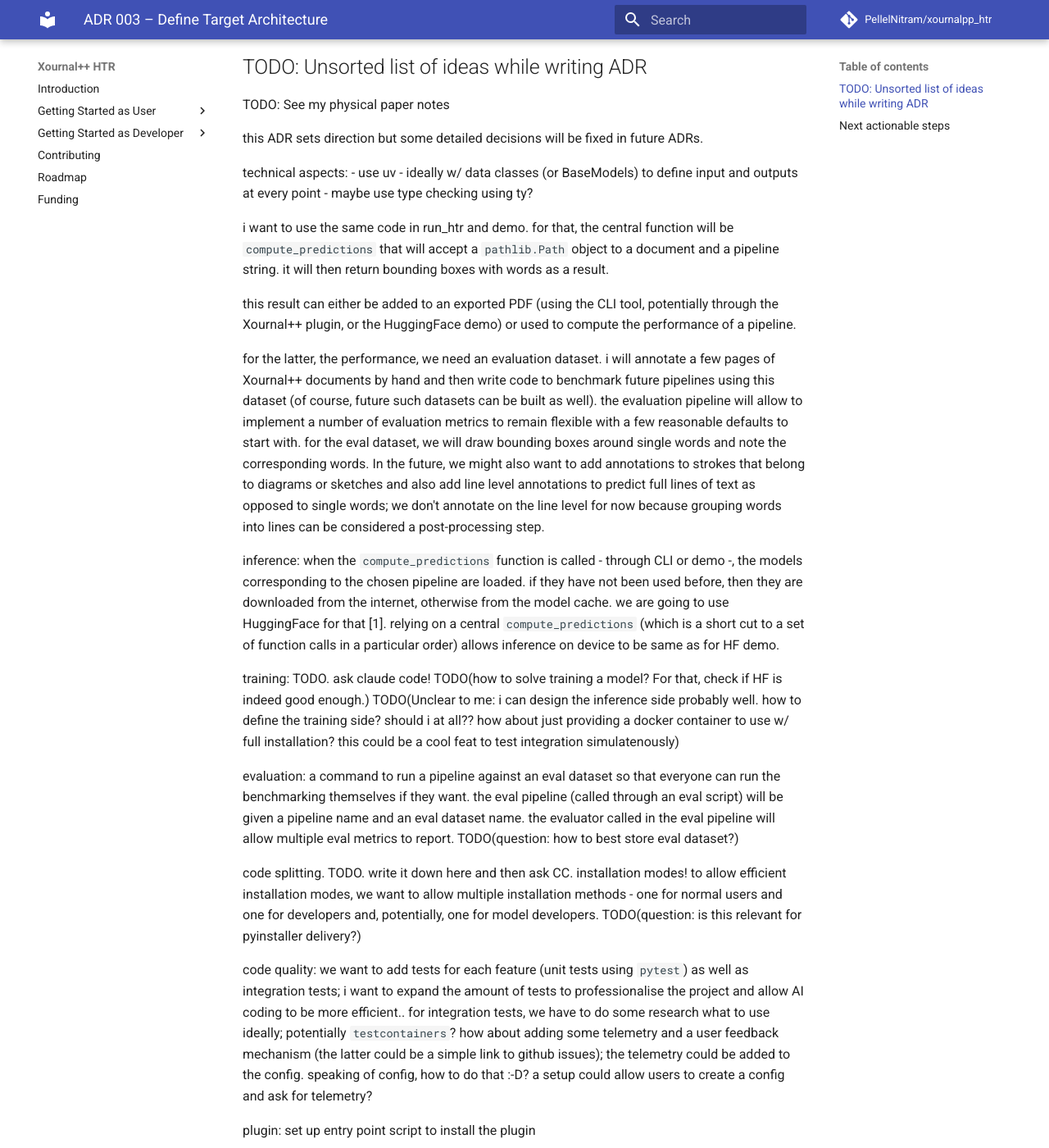
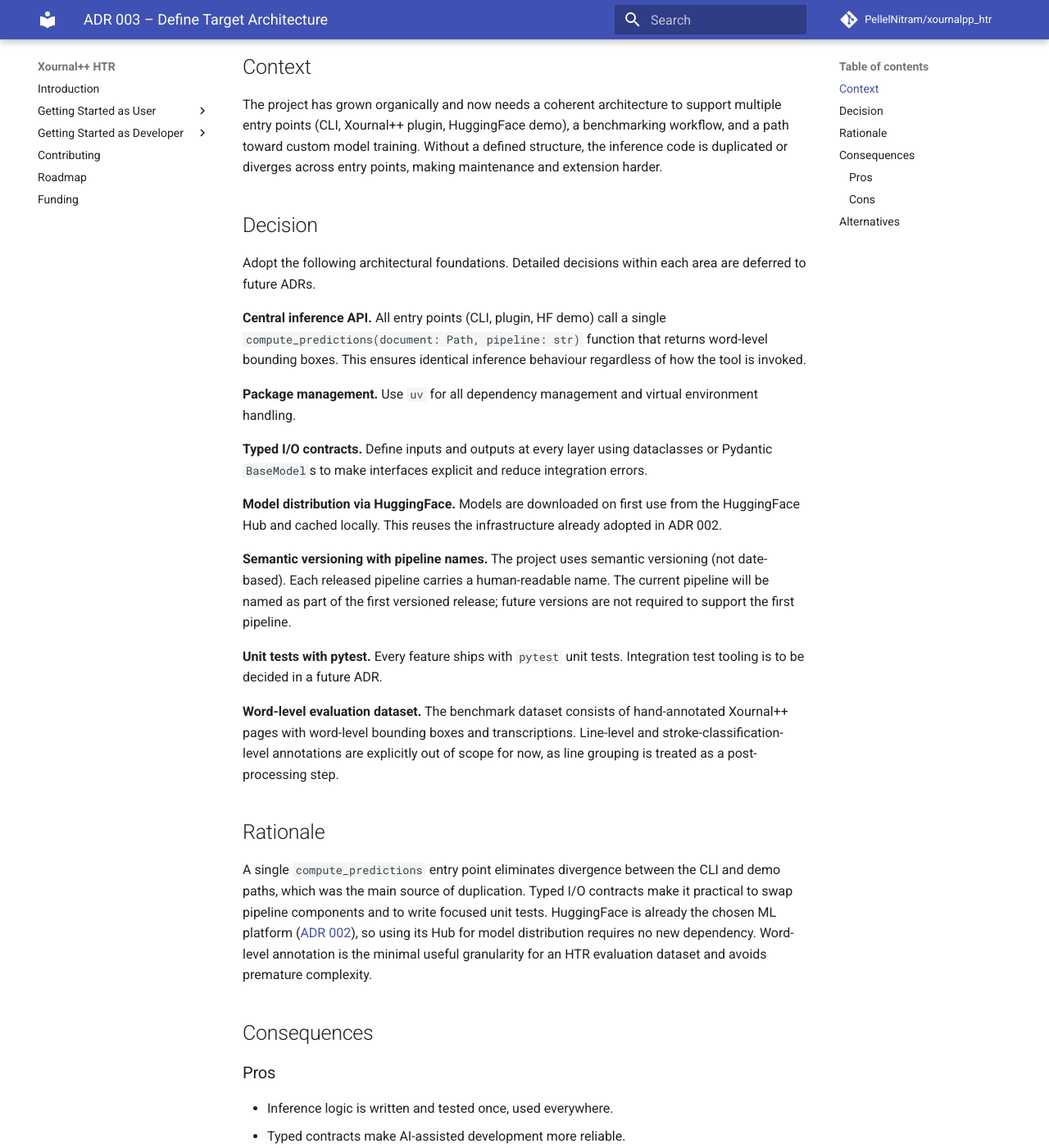
Before and after one commit to PellelNitram/xournalpp_htr, an MkDocs documentation site: the page built from docs/ADRs/003_define_target_architecture.md, in a window 1280 px wide and 1400 px high, scrolled down 316 px. Shown: the whole window at 82% size. Built offline with MkDocs 1.6.1 and Material for MkDocs 9.7.7, drawn with Linux system fonts in a browser that asks for light colours; comment, search, counter and statistics services are not loaded; some of the changed text lies outside the part shown.

Commit message:
Slim down ADR 003 to settled decisions only. [CC]

```diff
--- a/docs/ADRs/003_define_target_architecture.md
+++ b/docs/ADRs/003_define_target_architecture.md
@@ -1,48 +1,60 @@
 # ADR 003 – Define Target Architecture
 
-- Date: YYYY-MM-DD
-- Status: Accepted or Ongoing or Superseeded by [ADR]()
+- Date: 2026-03-03
+- Status: Accepted
 - PRD: None
-- Drivers: Name ([Link to Github handle](https://github.com/))
-- Deciders: Name ([Link to Github handle](https://github.com/))
+- Drivers: Martin Lellep ([@PellelNitram](https://github.com/PellelNitram/))
+- Deciders: Martin Lellep ([@PellelNitram](https://github.com/PellelNitram/))
 
-## TODO: Unsorted list of ideas while writing ADR
+## Context
 
-TODO: See my physical paper notes
+The project has grown organically and now needs a coherent architecture to support multiple entry points (CLI,
+Xournal++ plugin, HuggingFace demo), a benchmarking workflow, and a path toward custom model training.
+Without a defined structure, the inference code is duplicated or diverges across entry points, making
+maintenance and extension harder.
 
-this ADR sets direction but some detailed decisions will be fixed in future ADRs.
+## Decision
 
-technical aspects:
-- use uv
-- ideally w/ data classes (or BaseModels) to define input and outputs at every point
-- maybe use type checking using ty?
+Adopt the following architectural foundations. Detailed decisions within each area are deferred to future ADRs.
 
-i want to use the same code in run_htr and demo. for that, the central function will be `compute_predictions` that will accept a `pathlib.Path` object to a document and a pipeline string. it will then return bounding boxes with words as a result.
+**Central inference API.** All entry points (CLI, plugin, HF demo) call a single `compute_predictions(document: Path, pipeline: str)` function that returns word-level bounding boxes. This ensures identical inference behaviour regardless of how the tool is invoked.
 
-this result can either be added to an exported PDF (using the CLI tool, potentially through the Xournal++ plugin, or the HuggingFace demo) or used to compute the performance of a pipeline.
+**Package management.** Use `uv` for all dependency management and virtual environment handling.
 
-for the latter, the performance, we need an evaluation dataset. i will annotate a few pages of Xournal++ documents by hand and then write code to benchmark future pipelines using this dataset (of course, future such datasets can be built as well). the evaluation pipeline will allow to implement a number of evaluation metrics to remain flexible with a few reasonable defaults to start with. for the eval dataset, we will draw bounding boxes around single words and note the corresponding words. In the future, we might also want to add annotations to strokes that belong to diagrams or sketches and also add line level annotations to predict full lines of text as opposed to single words; we don't annotate on the line level for now because grouping words into lines can be considered a post-processing step.
+**Typed I/O contracts.** Define inputs and outputs at every layer using dataclasses or Pydantic `BaseModel`s to make interfaces explicit and reduce integration errors.
 
-inference: when the `compute_predictions` function is called - through CLI or demo -, the models corresponding to the chosen pipeline are loaded. if they have not been used before, then they are downloaded from the internet, otherwise from the model cache. we are going to use HuggingFace for that [1]. relying on a central `compute_predictions` (which is a short cut to a set of function calls in a particular order) allows inference on device to be same as for HF demo.
+**Model distribution via HuggingFace.** Models are downloaded on first use from the HuggingFace Hub and cached locally. This reuses the infrastructure already adopted in ADR 002.
 
-training: TODO. ask claude code! TODO(how to solve training a model? For that, check if HF is indeed good enough.) TODO(Unclear to me: i can design the inference side probably well. how to define the training side? should i at all?? how about just providing a docker container to use w/ full installation? this could be a cool feat to test integration simulatenously)
+**Semantic versioning with pipeline names.** The project uses semantic versioning (not date-based). Each released pipeline carries a human-readable name. The current pipeline will be named as part of the first versioned release; future versions are not required to support the first pipeline.
 
-evaluation: a command to run a pipeline against an eval dataset so that everyone can run the benchmarking themselves if they want. the eval pipeline (called through an eval script) will be given a pipeline name and an eval dataset name. the evaluator called in the eval pipeline will allow multiple eval metrics to report. TODO(question: how to best store eval dataset?)
+**Unit tests with pytest.** Every feature ships with `pytest` unit tests. Integration test tooling is to be decided in a future ADR.
 
-code splitting. TODO. write it down here and then ask CC. installation modes! to allow efficient installation modes, we want to allow multiple installation methods - one for normal users and one for developers and, potentially, one for model developers. TODO(question: is this relevant for pyinstaller delivery?)
+**Word-level evaluation dataset.** The benchmark dataset consists of hand-annotated Xournal++ pages with word-level bounding boxes and transcriptions. Line-level and stroke-classification-level annotations are explicitly out of scope for now, as line grouping is treated as a post-processing step.
 
-code quality: we want to add tests for each feature (unit tests using `pytest`) as well as integration tests; i want to expand the amount of tests to professionalise the project and allow AI coding to be more efficient.. for integration tests, we have to do some research what to use ideally; potentially `testcontainers`? how about adding some telemetry and a user feedback mechanism (the latter could be a simple link to github issues); the telemetry could be added to the config. speaking of config, how to do that :-D? a setup could allow users to create a config and ask for telemetry?
+## Rationale
 
-plugin: set up entry point script to install the plugin
+A single `compute_predictions` entry point eliminates divergence between the CLI and demo paths, which was the
+main source of duplication. Typed I/O contracts make it practical to swap pipeline components and to write
+focused unit tests. HuggingFace is already the chosen ML platform ([ADR 002](002_use_HuggingFace_ecosystem_for_ML.md)), so using its Hub for model
+distribution requires no new dependency. Word-level annotation is the minimal useful granularity for an HTR
+evaluation dataset and avoids premature complexity.
 
-questions to solve before finishing this ADR:
-- shall i call it "pipeline" or "workflow"?
-- [1] can i really use huggingface as model registry and store given the diversity of models i will build and given that the architectures will not be existing ones but new ones (like Carbune).
-- challenge the new architecture document
-- Have different commands or rather one w different argparsers?
-- set up entry point script to run htr?
+## Consequences
 
-## Next actionable steps
+### Pros
 
-1. Add a version to the current status to then work on future versions. We will use regular versioning (NOT date-based). Next to the version for the code, we also want to add a name for the current pipeline; note that future versions won't support this pipeline anymore because of the planned removal of the `htr_pipeline` dependency.
-2. We need integration tests for HF demo image in CI/CD. We want to be able to run the same tests locally.
+- Inference logic is written and tested once, used everywhere.
+- Typed contracts make AI-assisted development more reliable.
+- HuggingFace Hub gives free, versioned model hosting with automatic caching.
+- A concrete eval dataset definition unblocks benchmarking work.
+
+### Cons
+
+- `compute_predictions` must remain stable once entry points depend on it; breaking changes require a version bump.
+- Word-level annotation effort is non-trivial and must be done manually.
+
+## Alternatives
+
+Keeping separate inference paths per entry point (CLI, demo) was rejected because it had already caused
+divergence in the existing codebase. Date-based versioning was rejected in favour of semantic versioning to
+communicate compatibility intent clearly to users.
```
